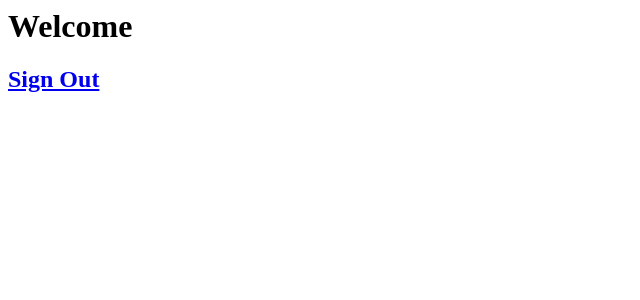
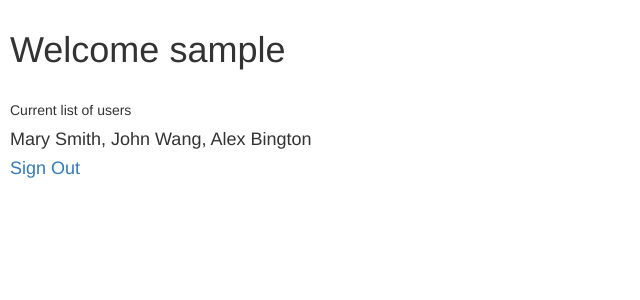
Before and after one commit to ArunTejCh/cmpe-272, a PHP site: page /php/welcome.php in a window 1280 px wide. Shown: the top 300 px of the page, without its empty margins (0-640 px from the left). Run offline with PHP 8.4, Linux system fonts and the light colour scheme; the visitor is signed in with stand-in values (Sample User, id 1); data that the repository does not hold is empty; a stand-in replaces the project's code that opens the database connection.

Commit message:
added bootstrap to login and welcome pages

```diff
--- a/php/login.php
+++ b/php/login.php
@@ -57,6 +57,12 @@
         }
     </style>
 
+    <meta name="viewport" content="width=device-width, initial-scale=1">
+    <link rel="stylesheet" href="https://maxcdn.bootstrapcdn.com/bootstrap/3.3.7/css/bootstrap.min.css">
+    <script src="https://ajax.googleapis.com/ajax/libs/jquery/1.12.4/jquery.min.js"></script>
+    <script src="https://maxcdn.bootstrapcdn.com/bootstrap/3.3.7/js/bootstrap.min.js"></script>
+    <link rel="stylesheet" type="text/css" href="css/main.css">
+
 </head>
 
 <body bgcolor = "#FFFFFF">
--- a/php/session.php
+++ b/php/session.php
@@ -8,13 +8,13 @@
    include('config.php');
    session_start();
 
-   $user_check = $_SESSION['login_user'];
+   /*$user_check = $_SESSION['login_user'];
 
-   $ses_sql = mysqli_query($db,"select username from admin where username = '$user_check' ");
+   $ses_sql = mysqli_query($db,"select username from users where username = '$user_check' ");
 
-   $row = mysqli_fetch_array($ses_sql,MYSQLI_ASSOC);
+   $row = mysqli_fetch_array($ses_sql,MYSQLI_ASSOC);*/
 
-   $login_session = $row['username'];
+   $login_session = $_SESSION['login_user'];
 
    if(!isset($_SESSION['login_user'])){
        header("location:login.php");
--- a/php/welcome.php
+++ b/php/welcome.php
@@ -11,11 +11,24 @@ include('session.php');
 
 <head>
     <title>Welcome </title>
+    <meta name="viewport" content="width=device-width, initial-scale=1">
+    <link rel="stylesheet" href="https://maxcdn.bootstrapcdn.com/bootstrap/3.3.7/css/bootstrap.min.css">
+    <script src="https://ajax.googleapis.com/ajax/libs/jquery/1.12.4/jquery.min.js"></script>
+    <script src="https://maxcdn.bootstrapcdn.com/bootstrap/3.3.7/js/bootstrap.min.js"></script>
+    <link rel="stylesheet" type="text/css" href="css/main.css">
 </head>
 
 <body>
 <h1>Welcome <?php echo $login_session; ?></h1>
-<h2><a href = "logout.php">Sign Out</a></h2>
+</br>
+<div>
+    <span>Current list of users
+    </br>
+        <h4>Mary Smith, John Wang, Alex Bington</h4>
+
+    </span>
+</div>
+<h4><a href = "logout.php">Sign Out</a></h4>
 </body>
 
 </html>
```
